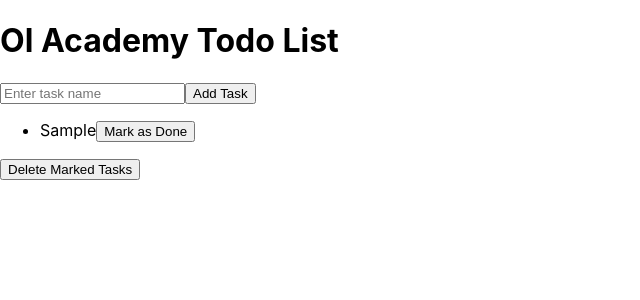
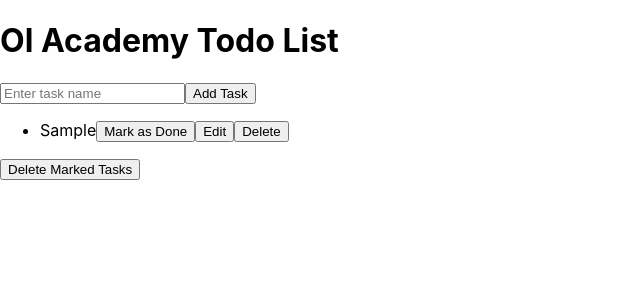
Before and after one commit to NinoPapava/ol-academy-react-todo, a React (Create React App) app: page / in a window 1280 px wide. Both pictures are taken after typing "Sample" into the empty fields and a click on the button "Add Task". Shown: the top 300 px of the page, without its empty margins (0-640 px from the left). Built offline with nearby package versions, Linux system fonts and the light colour scheme.

Commit message:
რედაქტირების ღილაკის დამატება და Delete, რომელიც მუშაობს სათითაო თასქისთვის

```diff
--- a/src/components/TodoList.jsx
+++ b/src/components/TodoList.jsx
@@ -18,9 +18,13 @@ class TodoList extends React.Component {
     this.setState({ taskIndexes: updatedTaskIndexes });
   };
 
+  handleEditTask = (index, taskName) => {
+    this.setState({ editIndex: index, newTaskName: taskName, errorMessage: '' });
+  };
+
 
   render() {
-    const { tasks, onTaskMarked } = this.props;
+    const { tasks, onDeleteTask, onTaskMarked } = this.props;
     const { editIndex, newTaskName, errorMessage } = this.state;
     return (
       <div className="todo-list">
@@ -36,6 +40,8 @@ class TodoList extends React.Component {
                 <>
                   {task.name}
                   <button onClick={() => onTaskMarked(task.name)}>Mark as Done</button>
+                  <button onClick={() => this.handleEditTask(index, task.name)}>Edit</button>
+                  <button onClick={() => onDeleteTask(task.name)}>Delete</button>
                 </>
               )}
             </li>
--- a/src/components/TodoWrapper.jsx
+++ b/src/components/TodoWrapper.jsx
@@ -40,6 +40,14 @@ class TodoWrapper extends Component {
     this.setState({ tasks: updatedTasks });
   }
 
+  handleEditTask = (oldTaskName, newTaskName) => {
+    const { tasks } = this.state;
+    const updatedTasks = tasks.map(task =>
+      task.name === oldTaskName ? { ...task, name: newTaskName } : task
+    );
+    this.setState({ tasks: updatedTasks });
+  };
+
 
   render() {
     const { tasks, errorMessage } = this.state;
@@ -50,7 +58,9 @@ class TodoWrapper extends Component {
         <TodoList
           tasks={tasks}
           errorMessage={errorMessage}
+          onDeleteTask={this.handleDeleteTask}
           onTaskMarked={this.handleTaskMarked}
+          onEditTask={this.handleEditTask}
         />
         <button onClick={() => this.setState({ tasks: tasks.filter(task => !task.isDone) })}>Delete Marked Tasks</button>
       </div>
```
